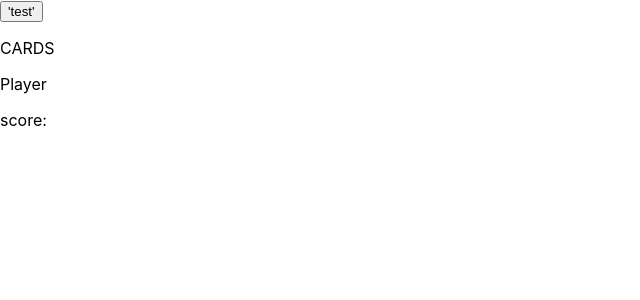
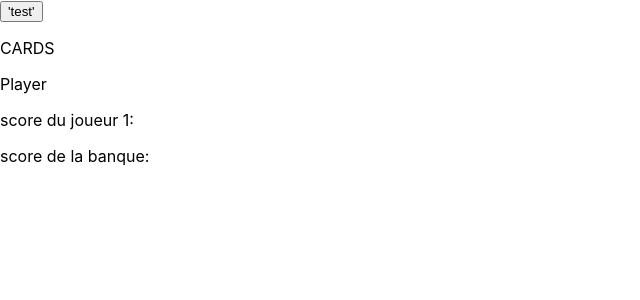
Before and after one commit to NickoMaill/BlackJack-React, a React (Create React App) app: page / in a window 1280 px wide. Shown: the top 300 px of the page, without its empty margins (0-640 px from the left). Built offline with nearby package versions, Linux system fonts and the light colour scheme.

Commit message:
Add score name in App.js from Score.js

```diff
--- a/src/App.js
+++ b/src/App.js
@@ -65,7 +65,8 @@ class App extends React.Component {
         <Button onClick={this.drawCard} />
         <Cards cards={this.state.playerCard} />
         <Players />
-        <Score />
+        <Score score={this.state.scorePlayer} character={"du joueur 1"} />
+        <Score score={this.state.scoreBank} character={"de la banque"} />
       </div>
     );
   }
--- a/src/components/Score.js
+++ b/src/components/Score.js
@@ -1,14 +1,17 @@
-import React from 'react';
+import React from "react";
 
 class Score extends React.Component {
-
-    render(){
-        return(
-            <div>
-                <div>score: {this.props.score}</div>
-            </div>
-        )
-    };
+  render() {
+    return (
+      <div>
+        <div>
+          <p>
+            score {this.props.character}: {this.props.score}
+          </p>
+        </div>
+      </div>
+    );
+  }
 }
 
 export default Score;
```
